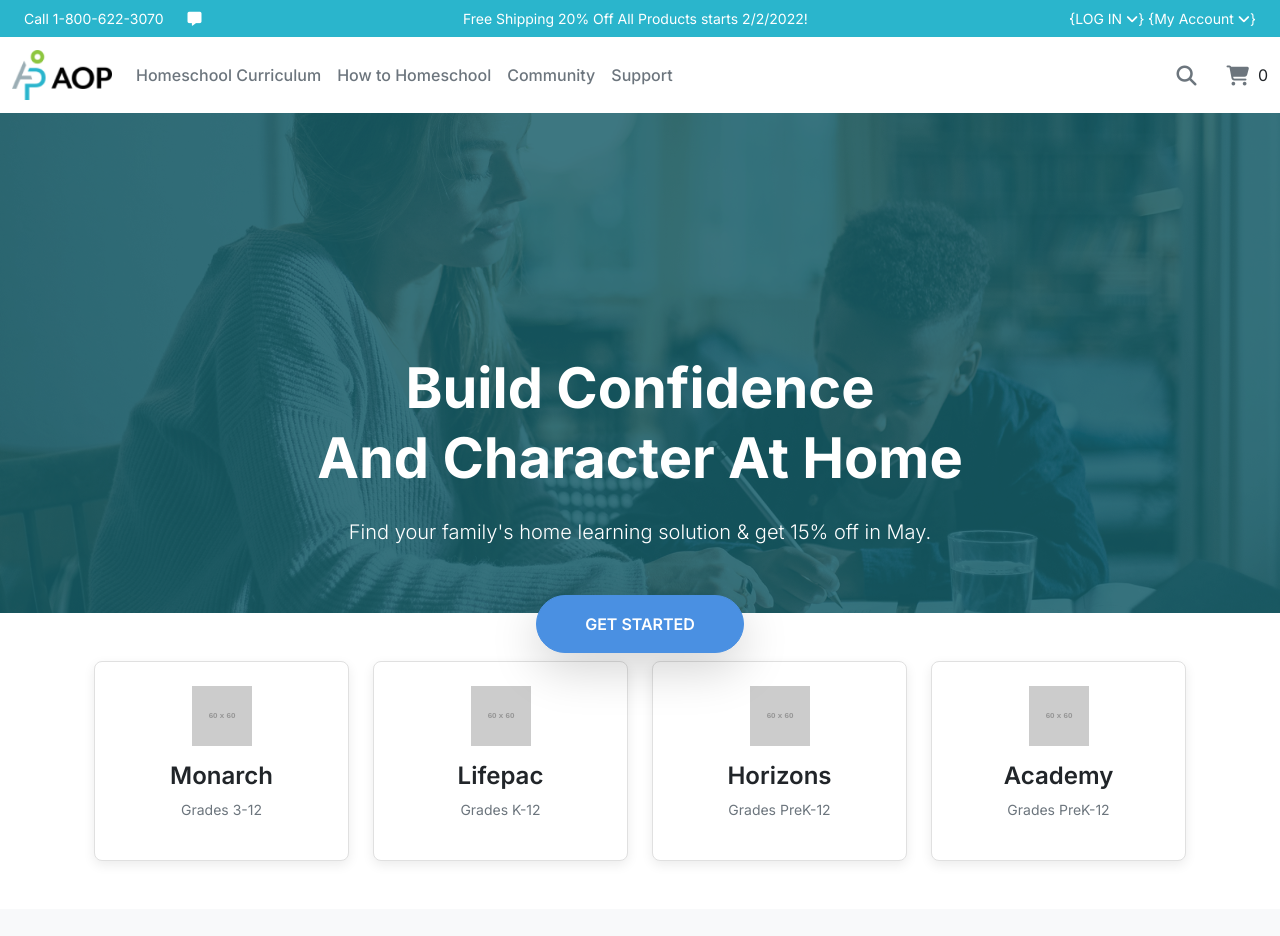
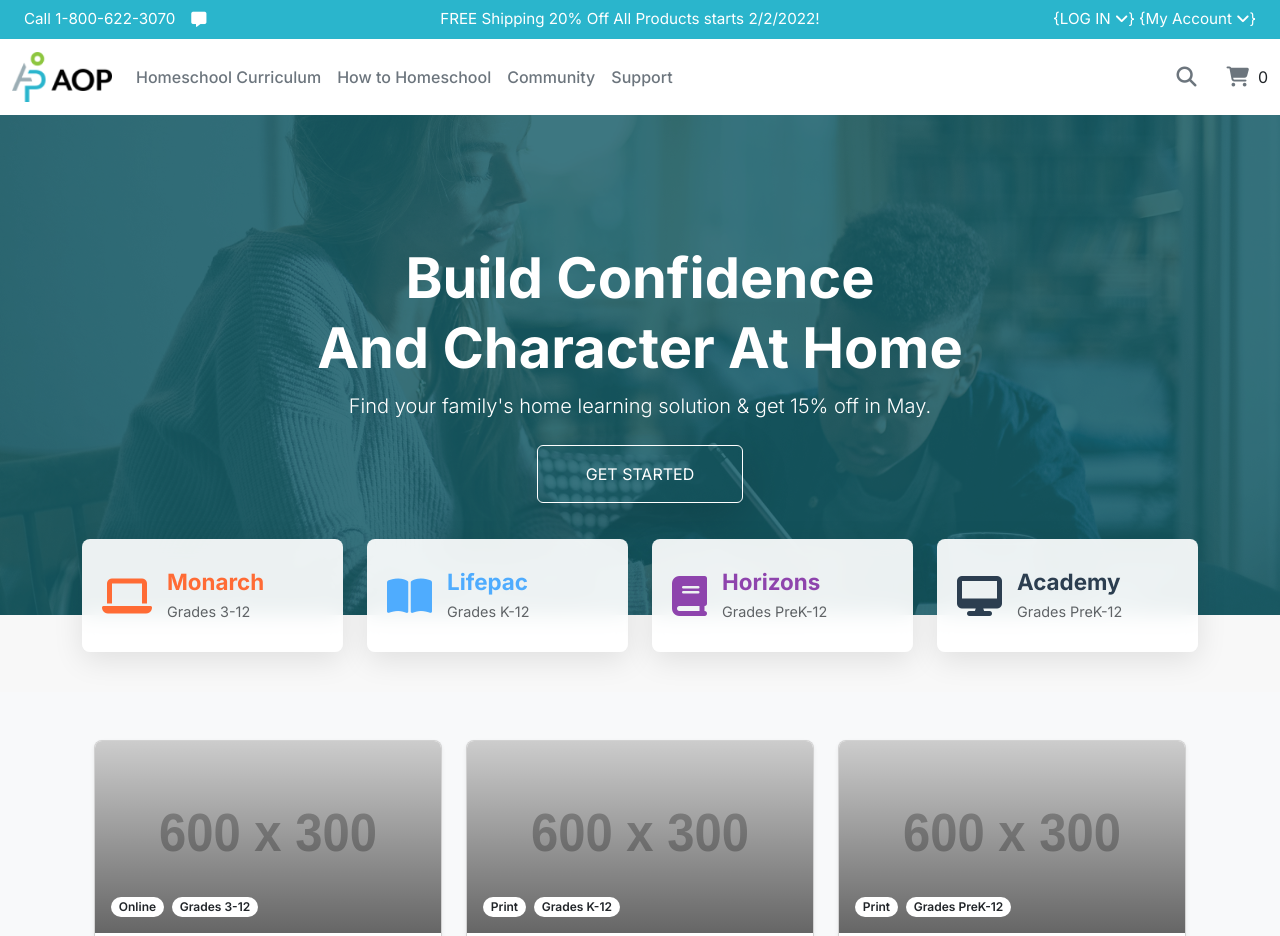
Before and after one commit to adityajani11/aop, a website: page index.html in a window 1280 px wide. Shown: the top 936 px of the page. Drawn offline with nearby package versions, Linux system fonts and the light colour scheme; placeholder pictures from the web are drawn by us.

Commit message:
Updated UI

```diff
--- /dev/null
+++ b/custom-cards.css
@@ -0,0 +1,80 @@
+.programs-section {
+  margin-top: -120px;
+  position: relative;
+  z-index: 3;
+  padding: 0 20px 60px;
+}
+
+.program-card {
+  background: rgba(255, 255, 255, 0.918);
+  backdrop-filter: blur(10px);
+  border-radius: 8px;
+  box-shadow: 0 8px 30px rgba(0, 0, 0, 0.1);
+  transition: transform 0.3s ease;
+  margin-top: 20px;
+  border: none;
+  height: 100%;
+}
+
+.program-card:hover {
+  transform: translateY(-5px);
+}
+
+.program-card .card-body {
+  display: flex; /* Establishes a flex container */
+  align-items: center; /* Vertically centers items */
+  padding: 20px; /* Consistent padding inside the card */
+  text-align: left; /* Aligns text within the card to the left */
+}
+
+.program-icon {
+  font-size: 2.5rem; /* Icon size */
+  margin-right: 15px; /* Space between icon and text content */
+  flex-shrink: 0; /* Prevents the icon from shrinking */
+  display: flex; /* Use flex for icon itself to ensure proper centering if needed */
+  align-items: center; /* Center the icon vertically within its own div */
+  justify-content: center; /* Center the icon horizontally within its own div */
+}
+
+.program-title {
+  font-size: 1.4rem;
+  font-weight: 700;
+  margin-bottom: 5px; /* Space between title and grade */
+  line-height: 1.2; /* Improve line spacing for title */
+}
+
+.program-grade {
+  font-size: 0.9rem;
+  opacity: 0.7;
+  margin: 0; /* Remove default margins */
+}
+
+/* Color classes remain the same */
+.monarch {
+  color: #ff6b35;
+}
+.lifepac {
+  color: #4facfe;
+}
+.horizons {
+  color: #8e44ad;
+}
+.academy {
+  color: #2c3e50;
+}
+
+@media (max-width: 768px) {
+  .programs-section {
+    margin-top: -50px;
+  }
+
+  .program-card .card-body {
+    flex-direction: column; /* Stack icon and text vertically on smaller screens */
+    text-align: center; /* Center content when stacked */
+  }
+
+  .program-icon {
+    margin-right: 0; /* Remove horizontal margin */
+    margin-bottom: 15px; /* Add vertical margin for stacking */
+  }
+}
--- a/custom.css
+++ b/custom.css
@@ -5,4 +5,29 @@
 .top-bar {
   background-color: var(--light-blue);
   color: white;
+  font-size: 0.9rem;
 }
+
+@media (max-width: 767.98px) {
+  html {
+    font-size: 14px;
+  }
+  .top-bar {
+    font-size: 0.8rem;
+  }
+}
+
+@media (max-width: 575.98px) {
+  html {
+    font-size: 12px;
+  }
+  .top-bar {
+    font-size: 0.85rem;
+  }
+}
+
+@media (min-width: 992px) {
+  .top-bar {
+    font-size: 0.95rem;
+  }
+}
--- a/index.html
+++ b/index.html
@@ -19,25 +19,27 @@
     <link
       rel="stylesheet"
       href="https://cdnjs.cloudflare.com/ajax/libs/font-awesome/6.7.2/css/all.min.css"
-      integrity="sha512-Evv84Mr4kqVGRNSgIGL/F/aIDqQb7xQ2vcrdIwxfjThSH8CSR7PBEakCr51Ck+w+/U6swU2Im1vVX0SVk9ABhg=="
+      xintegrity="sha512-Evv84Mr4kqVGRNSgIGL/F/aIDqQb7xQ2vcrdIwxfjThSH8CSR7PBEakCr51Ck+w+/U6swU2Im1vVX0SVk9ABhg=="
       crossorigin="anonymous"
       referrerpolicy="no-referrer"
     />
     <link rel="stylesheet" href="styles.css" />
     <link rel="stylesheet" href="custom.css" />
+    <link rel="stylesheet" href="custom-cards.css" />
   </head>
   <body class="antialiased">
+    <!-- Top Bar -->
     <div
       class="top-bar text-white small py-2 px-4 d-flex justify-content-between align-items-center"
     >
-      <div class="d-flex align-items-center gap-4">
+      <div class="d-flex align-items-center gap-3">
         <span>Call 1-800-622-3070</span>
         <i class="fa-solid fa-message"></i>
       </div>
       <div class="text-center flex-grow-1">
-        <span class="d-none d-sm-inline"
-          >Free Shipping 20% Off All Products starts 2/2/2022!</span
-        >
+        <span class="d-none d-sm-inline">
+          FREE Shipping 20% Off All Products starts 2/2/2022!
+        </span>
       </div>
       <div class="d-flex align-items-center gap-4">
         <span>
@@ -112,88 +114,80 @@
     <section class="hero-section text-white text-center">
       <div class="hero-overlay"></div>
       <div class="container position-relative z-1">
-        <h1 class="display-4 fw-bold mb-4 lh-sm">
+        <h1 class="display-4 fw-bold mb-2 lh-sm">
           Build Confidence <br />
           And Character At Home
         </h1>
-        <p class="lead mb-5">
+        <p class="lead mb-4">
           Find your family's home learning solution & get 15% off in May.
         </p>
-        <button
-          class="btn btn-custom-primary text-white fw-semibold py-3 px-5 rounded-pill shadow-lg"
-        >
+        <button class="btn btn-custom-primary text-white py-3 px-5 shadow-lg">
           GET STARTED
         </button>
       </div>
     </section>
 
-    <!-- Curriculum Categories Section -->
-    <section class="py-5 bg-white">
-      <div class="container px-4">
-        <div class="row row-cols-1 row-cols-sm-2 row-cols-lg-4 g-4">
-          <!-- Monarch -->
-          <div class="col">
-            <div
-              class="icon-box p-4 rounded-3 d-flex flex-column align-items-center text-center card-shadow h-100"
-            >
-              <img
-                src="https://placehold.co/60x60/f5a623/ffffff?text=M"
-                alt="Monarch Icon"
-                class="mb-3"
-                style="width: 60px; height: 60px"
-              />
-              <h3 class="fs-4 fw-semibold text-dark">Monarch</h3>
-              <p class="text-secondary small">Grades 3-12</p>
+    <div class="programs-section">
+      <div class="container">
+        <div class="row g-4">
+          <div class="col-lg-3 col-md-6">
+            <div class="card program-card">
+              <div class="card-body">
+                <div class="program-icon monarch">
+                  <i class="fas fa-laptop"></i>
+                </div>
+                <div class="program-text-content">
+                  <h5 class="program-title monarch">Monarch</h5>
+                  <p class="program-grade">Grades 3-12</p>
+                </div>
+              </div>
             </div>
           </div>
-          <!-- Lifepac -->
-          <div class="col">
-            <div
-              class="icon-box p-4 rounded-3 d-flex flex-column align-items-center text-center card-shadow h-100"
-            >
-              <img
-                src="https://placehold.co/60x60/4a90e2/ffffff?text=L"
-                alt="Lifepac Icon"
-                class="mb-3"
-                style="width: 60px; height: 60px"
-              />
-              <h3 class="fs-4 fw-semibold text-dark">Lifepac</h3>
-              <p class="text-secondary small">Grades K-12</p>
+
+          <div class="col-lg-3 col-md-6">
+            <div class="card program-card">
+              <div class="card-body">
+                <div class="program-icon lifepac">
+                  <i class="fas fa-book-open"></i>
+                </div>
+                <div class="program-text-content">
+                  <h5 class="program-title lifepac">Lifepac</h5>
+                  <p class="program-grade">Grades K-12</p>
+                </div>
+              </div>
             </div>
           </div>
-          <!-- Horizons -->
-          <div class="col">
-            <div
-              class="icon-box p-4 rounded-3 d-flex flex-column align-items-center text-center card-shadow h-100"
-            >
-              <img
-                src="https://placehold.co/60x60/8c60d3/ffffff?text=H"
-                alt="Horizons Icon"
-                class="mb-3"
-                style="width: 60px; height: 60px"
-              />
-              <h3 class="fs-4 fw-semibold text-dark">Horizons</h3>
-              <p class="text-secondary small">Grades PreK-12</p>
+
+          <div class="col-lg-3 col-md-6">
+            <div class="card program-card">
+              <div class="card-body">
+                <div class="program-icon horizons">
+                  <i class="fas fa-book"></i>
+                </div>
+                <div class="program-text-content">
+                  <h5 class="program-title horizons">Horizons</h5>
+                  <p class="program-grade">Grades PreK-12</p>
+                </div>
+              </div>
             </div>
           </div>
-          <!-- Academy -->
-          <div class="col">
-            <div
-              class="icon-box p-4 rounded-3 d-flex flex-column align-items-center text-center card-shadow h-100"
-            >
-              <img
-                src="https://placehold.co/60x60/4CAF50/ffffff?text=A"
-                alt="Academy Icon"
-                class="mb-3"
-                style="width: 60px; height: 60px"
-              />
-              <h3 class="fs-4 fw-semibold text-dark">Academy</h3>
-              <p class="text-secondary small">Grades PreK-12</p>
+
+          <div class="col-lg-3 col-md-6">
+            <div class="card program-card">
+              <div class="card-body">
+                <div class="program-icon academy">
+                  <i class="fas fa-desktop"></i>
+                </div>
+                <div class="program-text-content">
+                  <h5 class="program-title academy">Academy</h5>
+                  <p class="program-grade">Grades PreK-12</p>
+                </div>
+              </div>
             </div>
           </div>
         </div>
       </div>
-    </section>
+    </div>
 
     <!-- Product Cards Section -->
     <section class="py-5 bg-light">
--- a/styles.css
+++ b/styles.css
@@ -13,19 +13,6 @@
   padding-bottom: 8rem; /* py-20 equivalent */
   max-height: 500px;
 }
-@media (min-width: 768px) {
-  .hero-section {
-    padding-top: 12rem; /* md:py-32 equivalent */
-    padding-bottom: 12rem; /* md:py-32 equivalent */
-  }
-}
-@media (min-width: 992px) {
-  .hero-section {
-    padding-top: 15rem; /* lg:py-40 equivalent */
-    padding-bottom: 15rem; /* lg:py-40 equivalent */
-  }
-}
-
 .hero-overlay {
   background-color: rgba(0, 0, 0, 0.4); /* Dark overlay for text readability */
   position: absolute;
@@ -38,13 +25,13 @@
   box-shadow: 0 4px 12px rgba(0, 0, 0, 0.08);
 }
 .btn-custom-primary {
-  background-color: #4a90e2; /* Blue button */
-  border-color: #4a90e2;
+  background-color: #4a91e200; /* Blue button */
+  border-color: #ffffff;
   transition: background-color 0.3s ease, border-color 0.3s ease;
 }
 .btn-custom-primary:hover {
-  background-color: #357abd;
-  border-color: #357abd;
+  background-color: #b6b6b62a;
+  border-color: #ffffff;
 }
 .btn-custom-secondary {
   background-color: #f5a623; /* Orange button */
```
